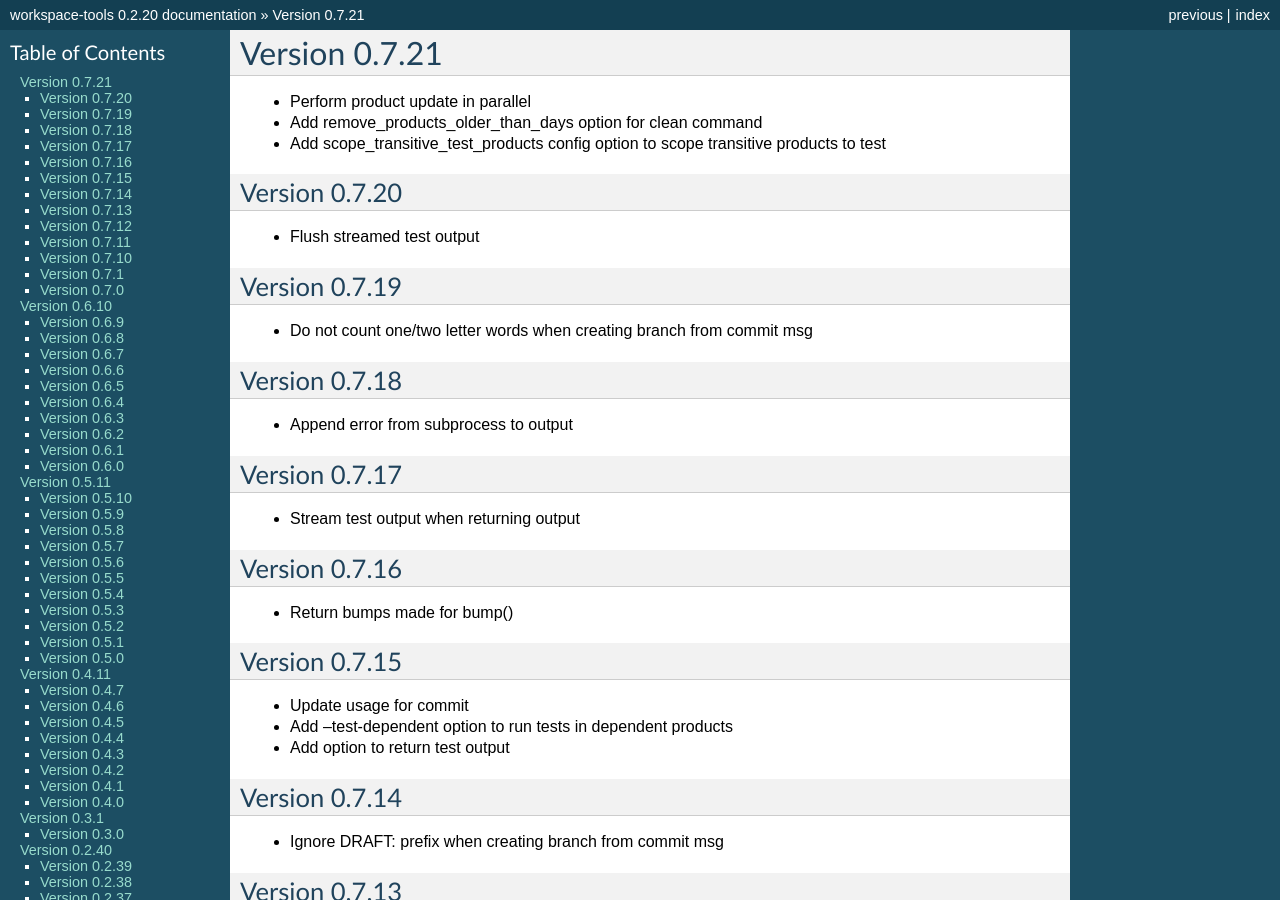
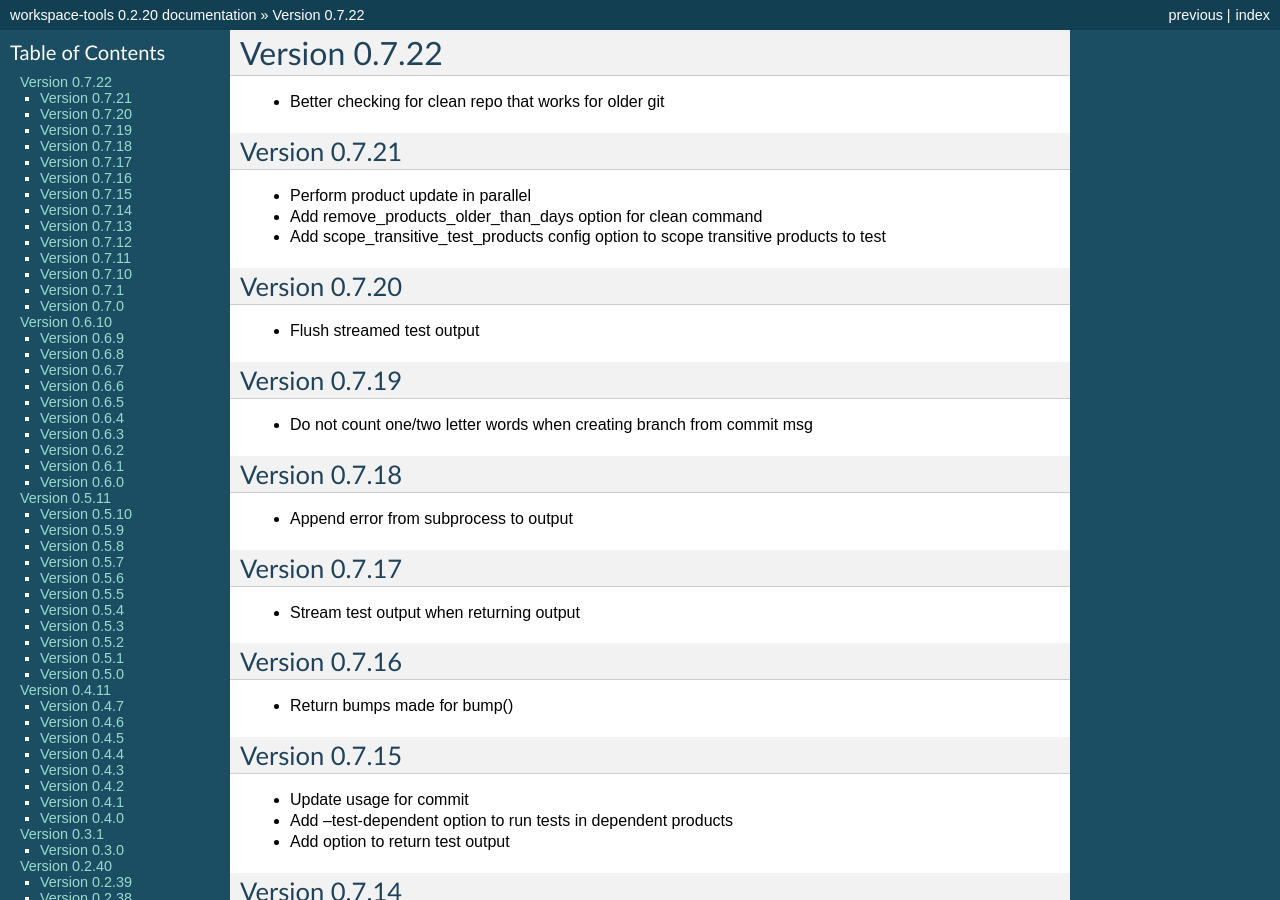
Before and after one commit to maxzheng/workspace-tools, a Sphinx documentation site: the page built from docs/CHANGELOG.rst, in a window 1280 px wide and 900 px high. Built offline with Sphinx 7.4.7, drawn with Linux system fonts in a browser that asks for light colours; some of the changed text lies outside the part shown.

Commit message:
Publish version 0.7.22

```diff
--- a/docs/CHANGELOG.rst
+++ b/docs/CHANGELOG.rst
@@ -1,5 +1,10 @@
+Version 0.7.22
+================================================================================
+
+* Better checking for clean repo that works for older git
+
 Version 0.7.21
-================================================================================
+--------------------------------------------------------------------------------
 
 * Perform product update in parallel
 * Add remove_products_older_than_days option for clean command
--- a/setup.py
+++ b/setup.py
@@ -10,7 +10,7 @@ def find_files(path):
 
 setuptools.setup(
   name='workspace-tools',
-  version='0.7.21',
+  version='0.7.22',
 
   author='Max Zheng',
   author_email='maxzheng.os @t gmail.com',
```
